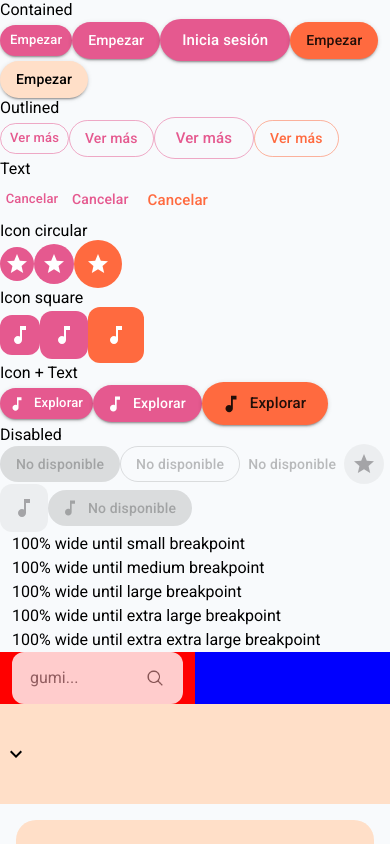
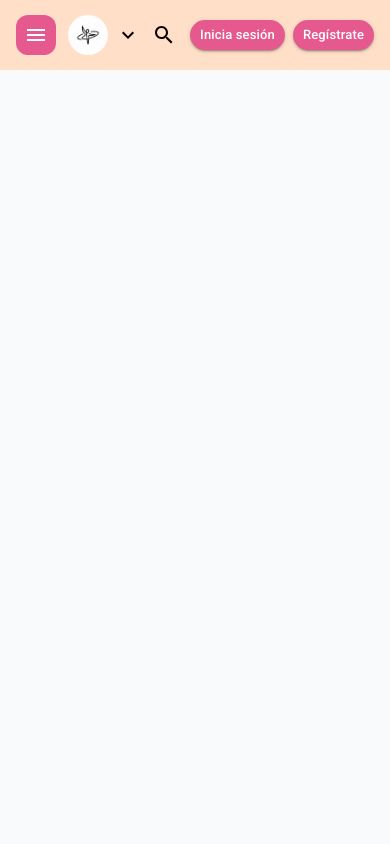
Before and after one commit to SantiagoGualguan/PROYECTO_DE_SARROLLO_DE_SOFTWARE_1, a React (Vite) app in the folder frontend/: page /landing-v2 in a window 390 px wide. Shown: the top 844 px of the page. Built offline with nearby package versions, Linux system fonts and the light colour scheme.

Commit message:
Responsive header bug fixed: now it reduces its size correctly

```diff
--- a/frontend/src/components/layout/Header/HeaderV2.css
+++ b/frontend/src/components/layout/Header/HeaderV2.css
@@ -135,7 +135,7 @@
 }
 
 .header_navbar-hidden {
-  position: absolute;
+  position: fixed;
   visibility: hidden;
   pointer-events: none;
   display: flex;
@@ -194,15 +194,15 @@
     gap: var(--space-sm);
     /*transform: scale(0.8); /* reduce al 80%
     transform-origin: right center;*/
-    zoom: 0.8;
+    /**zoom: 0.8;*/
   }
 
   /* ← botón menu más pequeño */
-  .header_menu {
+  /**.header_menu {
     /*transform: scale(0.8);
-    transform-origin: left center;*/
+    transform-origin: left center;
     zoom: 0.8;
-  }
+  }*/
 
   /* activa fullscreen cuando está abierto */
   .search-fullscreen {
--- a/frontend/src/components/layout/Header/HeaderV2.jsx
+++ b/frontend/src/components/layout/Header/HeaderV2.jsx
@@ -14,7 +14,7 @@ const HeaderV2 = ({
   showFullLogo = true,
   navItems = [],
   showSearch = false,
-  rightActions = null,
+  rightActions = [],
   className = "",
 }) => {
   const navigate = useNavigate();
@@ -77,6 +77,20 @@ const HeaderV2 = ({
     return () => observer.disconnect();
   }, [navItems]);
 
+  const renderedActions = Array.isArray(rightActions)
+    ? rightActions.map(({ label, variant, color, onClick, icon }) => (
+        <Button
+          key={label}
+          label={label}
+          variant={variant}
+          color={color}
+          icon={icon}
+          size={isMobile ? "small" : "medium"}
+          onClick={onClick}
+        />
+      ))
+    : rightActions;
+
   return (
     <>
       <header ref={headerRef} className={`header ${className}`}>
@@ -87,7 +101,7 @@ const HeaderV2 = ({
               <Button
                 icon={<MenuIcon />}
                 variant="icon-square"
-                size="medium"
+                size={isMobile ? "small" : "medium"}
                 color="primary"
               />
             )}
@@ -147,7 +161,7 @@ const HeaderV2 = ({
         </div>
         {/* ── Derecha: actions ── */}
         <div ref={headerActionsRef} className="header_actions">
-          <div className="header_actions-wrapper">{rightActions}</div>
+          <div className="header_actions-wrapper">{renderedActions}</div>
         </div>
       </header>
 
--- a/frontend/src/pages/public/LandingPageV2.jsx
+++ b/frontend/src/pages/public/LandingPageV2.jsx
@@ -27,7 +27,7 @@ const LandingV2 = () => {
       }}
       */
     >
-      {/* ── Contained ── */}
+      {/* ── Contained ──
       <h2>Contained</h2>
       <ButtonV2
         label="Empezar"
@@ -59,8 +59,9 @@ const LandingV2 = () => {
         size="medium"
         color="peach"
       />
+      */}
 
-      {/* ── Outlined ── */}
+      {/* ── Outlined ──
       <h2>Outlined</h2>
       <ButtonV2
         label="Ver más"
@@ -86,8 +87,9 @@ const LandingV2 = () => {
         size="medium"
         color="secondary"
       />
+      */}
 
-      {/* ── Text ── */}
+      {/* ── Text ──
       <h2>Text</h2>
       <ButtonV2 label="Cancelar" variant="text" size="small" color="primary" />
       <ButtonV2 label="Cancelar" variant="text" size="medium" color="primary" />
@@ -97,8 +99,9 @@ const LandingV2 = () => {
         size="large"
         color="secondary"
       />
+      */}
 
-      {/* ── Icon circular ── */}
+      {/* ── Icon circular ──
       <h2>Icon circular</h2>
       <ButtonV2
         variant="icon"
@@ -118,8 +121,9 @@ const LandingV2 = () => {
         size="large"
         color="secondary"
       />
+      */}
 
-      {/* ── Icon square ── */}
+      {/* ── Icon square ──
       <h2>Icon square</h2>
       <ButtonV2
         variant="icon-square"
@@ -139,8 +143,9 @@ const LandingV2 = () => {
         size="large"
         color="secondary"
       />
+      */}
 
-      {/* ── Icon + Text ── */}
+      {/* ── Icon + Text ──
       <h2>Icon + Text</h2>
       <ButtonV2
         label="Explorar"
@@ -163,8 +168,9 @@ const LandingV2 = () => {
         size="large"
         color="secondary"
       />
+      */}
 
-      {/* ── Disabled ── */}
+      {/* ── Disabled ──
       <h2>Disabled</h2>
       <ButtonV2 label="No disponible" variant="contained" disabled />
       <ButtonV2 label="No disponible" variant="outlined" disabled />
@@ -186,9 +192,11 @@ const LandingV2 = () => {
         100% wide until extra extra large breakpoint
       </div>
 
+      */}
+      {/**
       <div className="container-fluid">
         <div className="row">
-          {/* Columna izquierda — SearchBar */}
+          {/* Columna izquierda — SearchBar
           <div className="col-6" style={{ backgroundColor: "red" }}>
             <SearchBar
               onSearch={(e) => {}}
@@ -197,7 +205,7 @@ const LandingV2 = () => {
             />
           </div>
 
-          {/* Columna derecha — vacía por ahora */}
+          {/* Columna derecha — vacía por ahora
           <div className="col-6" style={{ backgroundColor: "blue" }}></div>
         </div>
       </div>
@@ -211,6 +219,7 @@ const LandingV2 = () => {
           collapsible={true}
         ></NavBarV3>
       </div>
+      */}
       {/**<HeaderV2
         showMenu={true}
         showFullLogo={true}
@@ -239,13 +248,37 @@ const LandingV2 = () => {
           </>
         }
       ></HeaderV2>*/}
-      <HeroSection></HeroSection>
+      <HeaderV2
+        showMenu={true}
+        showFullLogo={true}
+        navItems={[
+          { label: "Coreografías", to: "/catalogo" },
+          { label: "Profesores", to: "/profesores" },
+          { label: "Coreografíass", to: "/" },
+        ]}
+        showSearch={true}
+        rightActions={[
+          {
+            label: "Inicia sesión",
+            variant: "contained",
+            color: "primary",
+            onClick: () => navigate("/login"),
+          },
+          {
+            label: "Regístrate",
+            variant: "contained",
+            color: "primary",
+            onClick: () => navigate("/register"),
+          },
+        ]}
+      ></HeaderV2>
+      {/**<HeroSection></HeroSection>
       <DescriptionSection></DescriptionSection>
       <FeatureSection></FeatureSection>
       <PreviewSection></PreviewSection>
       <GenresSection></GenresSection>
       <TeacherSection></TeacherSection>
-      <Footer></Footer>
+      <Footer></Footer>*/}
     </div>
   );
 };
```
